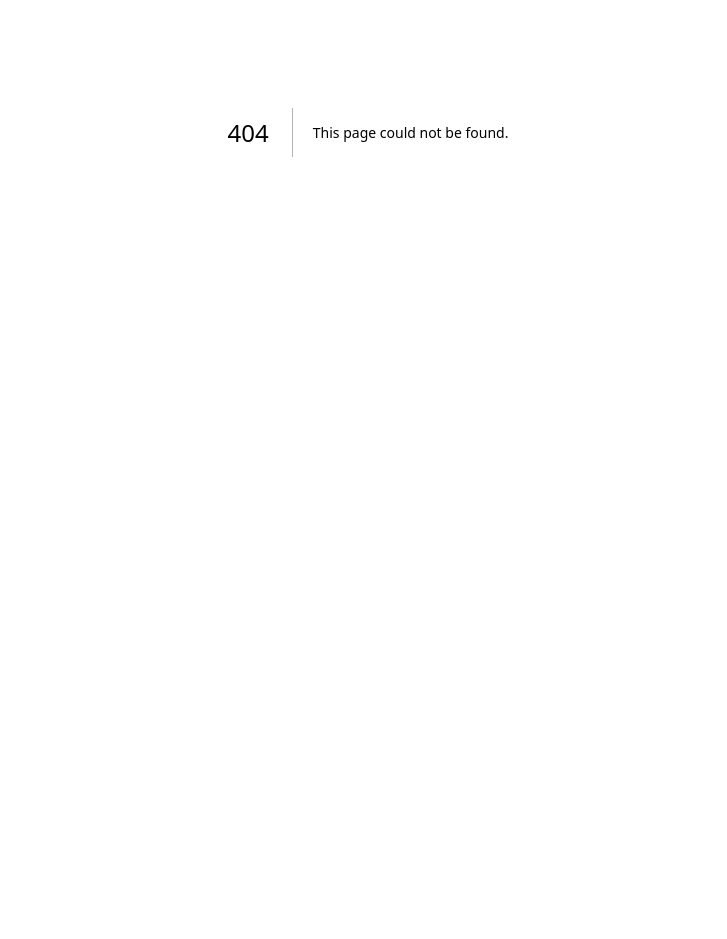
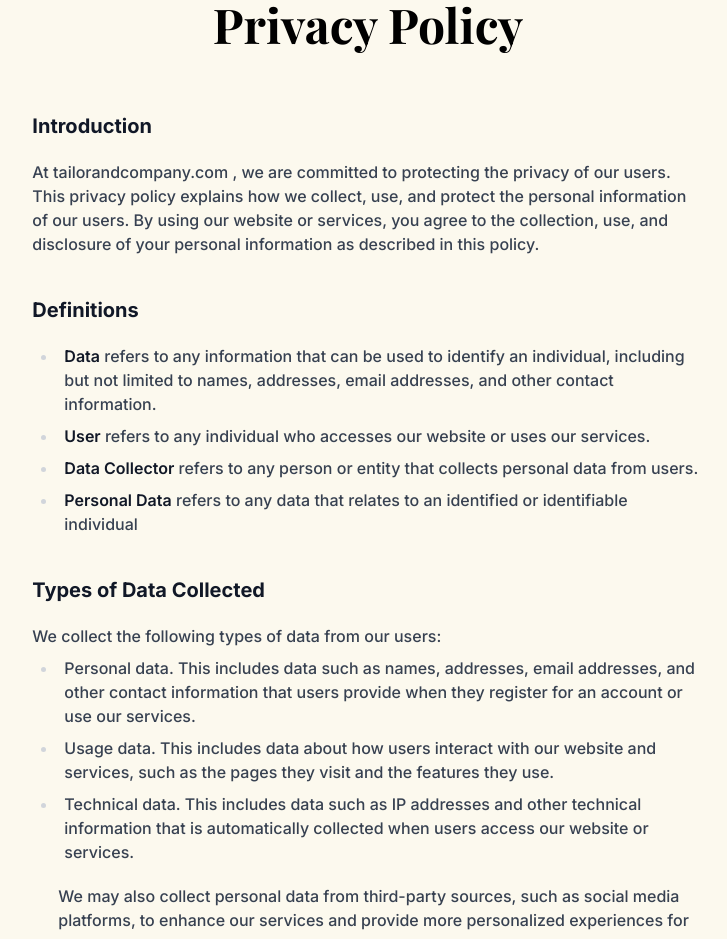
Before and after one commit to ApplyingAbroad/moh-india-frontend, a Next.js app: page /privacy-policy in a window 1280 px wide. Before the commit this address had no page. Shown: the part 268-1207 px from the top of the page, without its empty margins (272-999 px from the left). Before the commit the page ends 800 px from the top, so only its background shows below. Built offline with nearby package versions, Linux system fonts and the light colour scheme; no server answers; a web font is replaced by a local one.

Commit message:
Privacy Policy page added

```diff
--- /dev/null
+++ b/pages/privacy-policy.tsx
@@ -0,0 +1,196 @@
+import Footer from '@/components/Footer'
+import LogoBar from '@/components/Hero/LogoBar'
+import NavBar from '@/components/Hero/NavBar'
+import React from 'react'
+
+const Privacypolicy = () => {
+  return (
+    <main className='bg-beige-50'>
+      <NavBar />
+      <LogoBar />
+      <div className='text-center my-6'>
+        <p className='uppercase text-sm'>Privacy first, always</p>
+
+        <h1 className='font-serif text-5xl font-bold'>Privacy Policy</h1>
+      </div>
+      <div className='my-16 prose prose-indigo mx-auto px-6 lg:px-0'>
+        <div className='container space-y-2 mb-6'>
+          <h2 className='font-bold text-xl'>Introduction</h2>
+          <p className='   text-my-gray3 text-base  '>
+            At tailorandcompany.com , we are committed to protecting the privacy
+            of our users. This privacy policy explains how we collect, use, and
+            protect the personal information of our users. By using our website
+            or services, you agree to the collection, use, and disclosure of
+            your personal information as described in this policy.
+          </p>
+        </div>
+
+        <div className='container space-y-2 mb-6'>
+          <h2 className='font-bold text-xl '>Definitions</h2>
+
+          <ul className='  text-my-gray3 text-base   '>
+            <li>
+              <strong>Data</strong> refers to any information that can be used
+              to identify an individual, including but not limited to names,
+              addresses, email addresses, and other contact information.
+            </li>
+            <li>
+              <strong>User</strong> refers to any individual who accesses our
+              website or uses our services.
+            </li>
+            <li>
+              <strong>Data Collector</strong> refers to any person or entity
+              that collects personal data from users.
+            </li>
+            <li>
+              <strong>Personal Data</strong> refers to any data that relates to
+              an identified or identifiable individual
+            </li>
+          </ul>
+        </div>
+
+        <div className='container space-y-2 mb-6'>
+          <h2 className='font-bold text-xl '>Types of Data Collected</h2>
+          <p className='   text-my-gray3 text-base  '>
+            {' '}
+            We collect the following types of data from our users:
+          </p>
+          <ul className='  text-my-gray3 text-base   '>
+            <li>
+              Personal data. This includes data such as names, addresses, email
+              addresses, and other contact information that users provide when
+              they register for an account or use our services.
+            </li>
+            <li>
+              Usage data. This includes data about how users interact with our
+              website and services, such as the pages they visit and the
+              features they use.
+            </li>
+            <li>
+              Technical data. This includes data such as IP addresses and other
+              technical information that is automatically collected when users
+              access our website or services.
+            </li>
+
+            <p className='   text-my-gray3 text-base  '>
+              We may also collect personal data from third-party sources, such
+              as social media platforms, to enhance our services and provide
+              more personalized experiences for our users.
+            </p>
+          </ul>
+        </div>
+
+        <div className='container space-y-2 mb-6'>
+          <h2 className='font-bold text-xl '>CalOPPA</h2>
+          <p className='   text-my-gray3 text-base  '>
+            We comply with the California Online Privacy Protection Act
+            (CalOPPA), which requires us to post a clear and conspicuous privacy
+            policy on our website. This privacy policy is intended to inform
+            users of our website about the types of personal information we
+            collect, how we use and share that information, and the choices
+            users have with respect to their personal information
+          </p>
+        </div>
+
+        <div className='container space-y-2 mb-6'>
+          <h2 className='font-bold text-xl '>GDPR</h2>
+          <p className='   text-my-gray3 text-base  '>
+            We are also committed to complying with the General Data Protection
+            Regulation (GDPR), which applies to the processing of personal data
+            of individuals in the European Union. This means that we will only
+            process your personal data in accordance with the GDPR, and will
+            take appropriate measures to protect your personal data from
+            unauthorized access, use, or disclosure.
+          </p>
+        </div>
+
+        <div className='container space-y-2 mb-6'>
+          <h2 className='font-bold text-xl '>Data Sharing</h2>
+          <p className='   text-my-gray3 text-base  '>
+            We may share your personal information with third parties for the
+            following purposes:
+          </p>
+          <ul className='  text-my-gray3 text-base   '>
+            <li>
+              To provide the services you have requested. For example, if you
+              sign up for a trial of our product, we will share your information
+              with our payment processing partners to set up your account and
+              process your payment.
+            </li>
+            <li>
+              To improve our services. We may share your information with
+              third-party service providers, such as analytics providers, to
+              help us understand how users interact with our product and make
+              improvements.
+            </li>
+            <li>
+              To comply with legal obligations. We may be required to share your
+              information in response to a subpoena, court order, or other legal
+              process.
+            </li>
+          </ul>
+        </div>
+
+        <div className='container space-y-2 mb-6'>
+          <h2 className='font-bold text-xl '>Data Protection</h2>
+          <p className='   text-my-gray3 text-base  '>
+            We take reasonable steps to protect your personal information from
+            unauthorized access, use, or disclosure. Some of the measures we use
+            to protect your information include:
+          </p>
+          <ul className='  text-my-gray3 text-base   '>
+            <li>
+              Encrypting personal information in transit and at rest using
+              industry-standard protocols.
+            </li>
+            <li>
+              Implementing access controls to prevent unauthorized access to
+              personal information.
+            </li>
+            <li>
+              Regularly monitoring our systems for potential vulnerabilities and
+              attacks.
+            </li>
+          </ul>
+        </div>
+
+        <div className='container space-y-2 mb-6'>
+          <h2 className='font-bold text-xl '>Changes to this Policy</h2>
+          <p className='   text-my-gray3 text-base  '>
+            We may update this privacy policy from time to time to reflect
+            changes to our practices or for other operational, legal, or
+            regulatory reasons. We will post any changes on this page and
+            encourage you to review the policy periodically for updates:.
+          </p>
+          <ul className='  text-my-gray3 text-base   '>
+            <li>
+              Encrypting personal information in transit and at rest using
+              industry-standard protocols.
+            </li>
+            <li>
+              Implementing access controls to prevent unauthorized access to
+              personal information.
+            </li>
+            <li>
+              Regularly monitoring our systems for potential vulnerabilities and
+              attacks.
+            </li>
+          </ul>
+        </div>
+
+        <div className='container space-y-2 mb-6'>
+          <h2 className='font-bold text-xl '>Contact Us</h2>
+          <p className='text-my-gray3 text-base'>
+            If you have any questions or concerns about our privacy policy or
+            the way we handle your personal information, please contact us at
+            hey@tailorandcompany.com .
+          </p>
+        </div>
+      </div>
+
+      <Footer />
+    </main>
+  )
+}
+
+export default Privacypolicy
```
